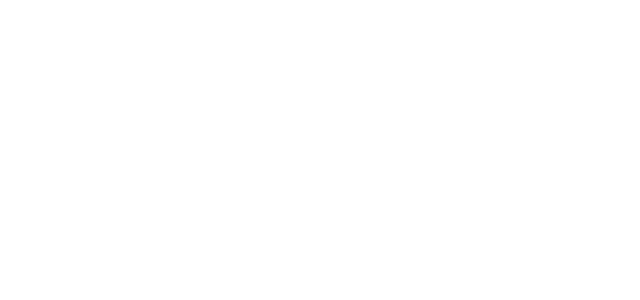
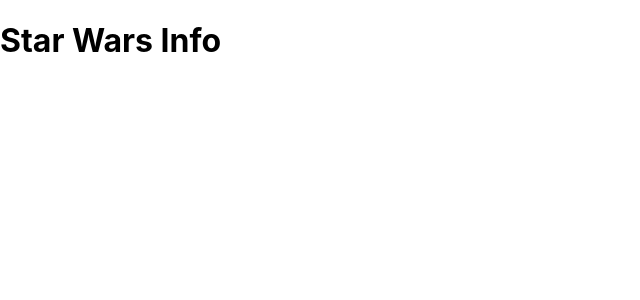
Before and after one commit to jonmah/swapi, a React (Create React App) app: page / in a window 1280 px wide. Shown: the top 300 px of the page, without its empty margins (0-640 px from the left). Built offline with nearby package versions, Linux system fonts and the light colour scheme.

Commit message:
Stubbed out some helper components: NavBar, People, Planets

```diff
--- a/src/App.js
+++ b/src/App.js
@@ -1,5 +1,9 @@
 function App() {
-  return <div className="App"></div>;
+  return (
+    <div className="App">
+      <h1>Star Wars Info</h1>
+    </div>
+  );
 }
 
 export default App;
--- /dev/null
+++ b/src/components/NavBar/NavBar.js
@@ -0,0 +1,3 @@
+const NavBar = () => <nav>nav</nav>;
+
+export default NavBar;
--- /dev/null
+++ b/src/components/NavBar/index.js
@@ -0,0 +1 @@
+export { default } from "./NavBar";
--- /dev/null
+++ b/src/components/People/People.js
@@ -0,0 +1,3 @@
+const People = () => <>People</>;
+
+export default People;
--- /dev/null
+++ b/src/components/People/index.js
@@ -0,0 +1 @@
+export { default } from "./People";
--- /dev/null
+++ b/src/components/Planets/Planet.js
@@ -0,0 +1,3 @@
+const Planets = () => <>Planets</>;
+
+export default Planets;
--- /dev/null
+++ b/src/components/Planets/index.js
@@ -0,0 +1 @@
+export { default } from "./Planets";
--- /dev/null
+++ b/src/components/index.js
@@ -0,0 +1,3 @@
+export { default as NavBar } from "./NavBar";
+export { default as People } from "./People";
+export { default as Planets } from "./Planets";
```
